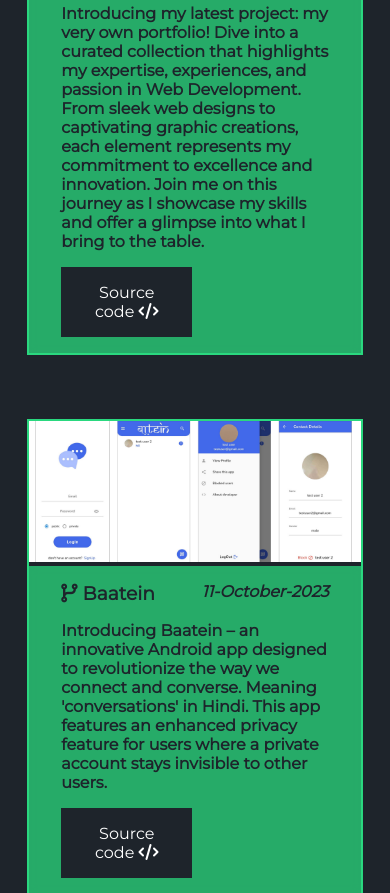
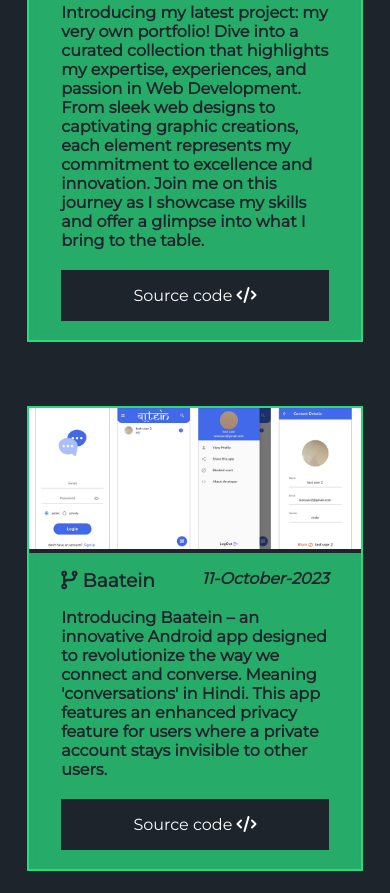
Before and after one commit to ayush-kashyap/aayu-portfolio, a plain HTML site: page projects.html in a window 390 px wide. Shown: the part 1107-2000 px from the top of the page. Drawn offline with Linux system fonts and the light colour scheme.

Commit message:
added new styles

```diff
--- a/prjstyle.css
+++ b/prjstyle.css
@@ -29,12 +29,11 @@
     font-size: 2rem;
 }
 .projects{
-    width: 100vw;
+    width: 100%;
     background-color: var(--secondary);
     display: flex;
     justify-content: space-evenly;
     flex-wrap: wrap;
-    overflow: scroll;
     box-sizing: border-box;
     align-items: center;
     padding: 2rem 0;
@@ -129,6 +128,14 @@
     padding: 0;
     align-items: center;
 }
+.bottom{
+    flex-direction: column;
+
+}
+.btn-h{
+    width: 100%;
+    margin: 0.2rem 0;
+}
 .left p{
     font-size: 1rem;
 }
--- a/style.css
+++ b/style.css
@@ -14,11 +14,18 @@ body{
     padding: 0;
 }
 body::-webkit-scrollbar{
-    display: none;
+    width: 5px;
+}
+body::-webkit-scrollbar-thumb{
+    background-color: var(--secondary);
+    border-radius: 2rem;
+}
+body::-webkit-scrollbar-track{
+    background-color: var(--primary);
 }
 .main-container{
     height: 100vh;
-    width: 100vw;
+    width: 100%;
     display: grid;
     grid-template-columns: 3fr 1fr;
 }
@@ -48,7 +55,7 @@ header{
     display: flex;
     align-items: center;
     justify-content: space-between;
-    width: 100vw;
+    width: 100%;
 }
 .logo-text{
     font-weight: bold;
@@ -150,7 +157,7 @@ header img{
 }
 .down{
     position: absolute;
-    width:100vw;
+    width:100%;
     bottom: 1rem;
     text-align: center;
     color: white;
@@ -178,8 +185,8 @@ header img{
         color: var(--primary);
     }
     .left,.right{
-        width: 100vw;
-        max-width: 100vw;
+        width: 100%;
+        max-width: 100%;
     }
     .left{
         height: 80vh;
```
Also changed, not shown: projects.html (+9 -6 lines), asset/projects/portfolio.png.
